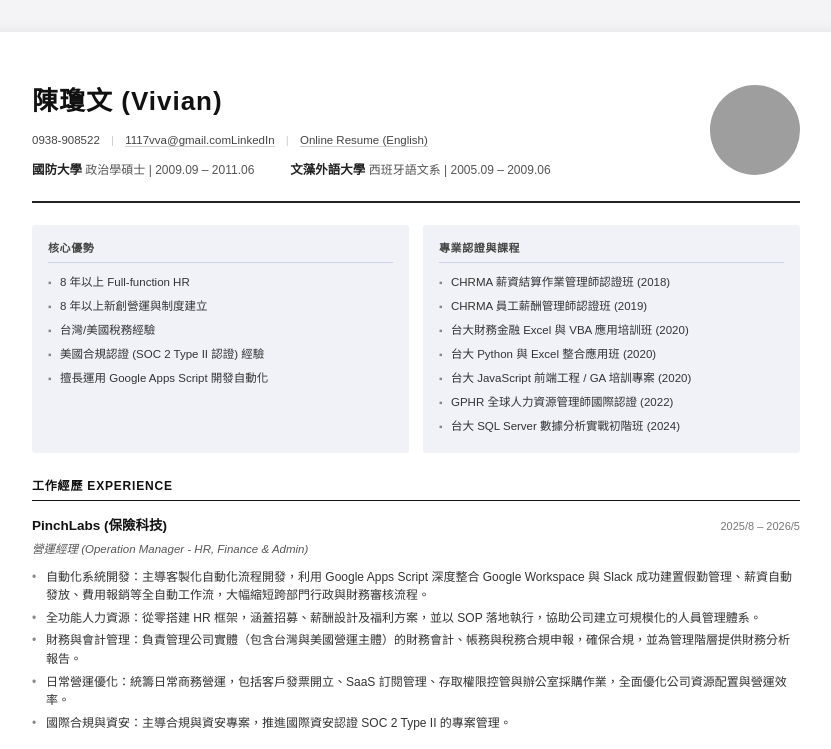
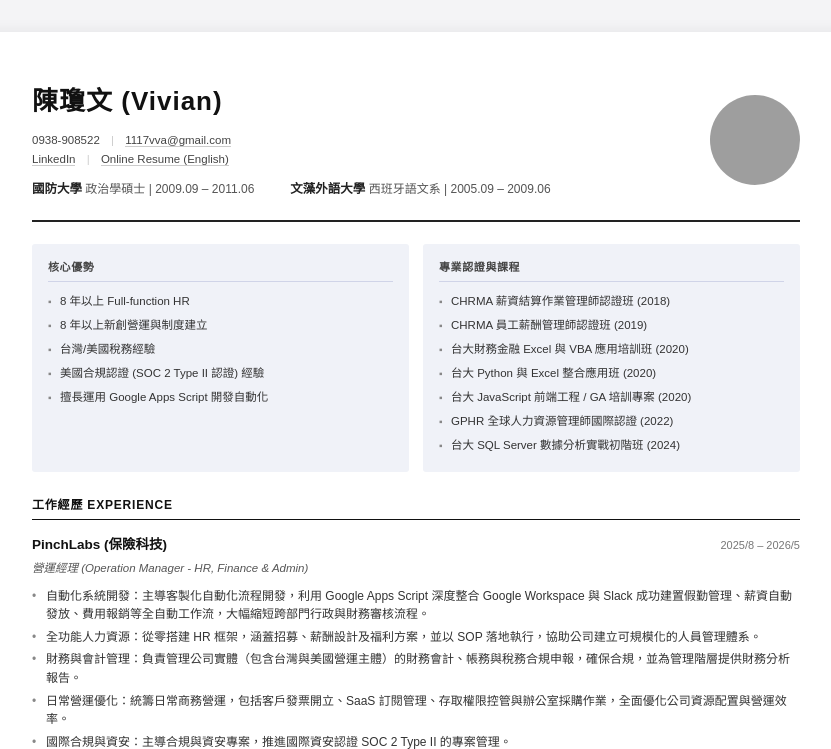
Before and after one commit to VVACHEN/resume, a plain HTML site: page index.html in a window 1280 px wide. Shown: the top 749 px of the page, without its empty margins (224-1055 px from the left). Drawn offline with Linux system fonts and the light colour scheme; grey boxes are pictures that could not be loaded.

Commit message:
Fix contact layout to proper two-line display

```diff
--- a/index.html
+++ b/index.html
@@ -15,7 +15,7 @@
   .header-photo { width: 90px; height: 90px; border-radius: 50%; object-fit: cover; flex-shrink: 0; }
   .header-info { flex: 1; }
   .header h1 { font-size: 26px; font-weight: 700; letter-spacing: 1px; color: #111; }
-  .header .contact { margin-top: 8px; font-size: 11.5px; color: #444; display: flex; flex-wrap: wrap; gap: 2px 0; }
+  .header .contact { margin-top: 8px; font-size: 11.5px; color: #444; }
   .header .contact a { color: #444; text-decoration: none; border-bottom: 1px solid #ccc; }
   .header .contact a:hover { color: #000; }
   .header .contact .sep { margin: 0 8px; color: #ccc; }
```
